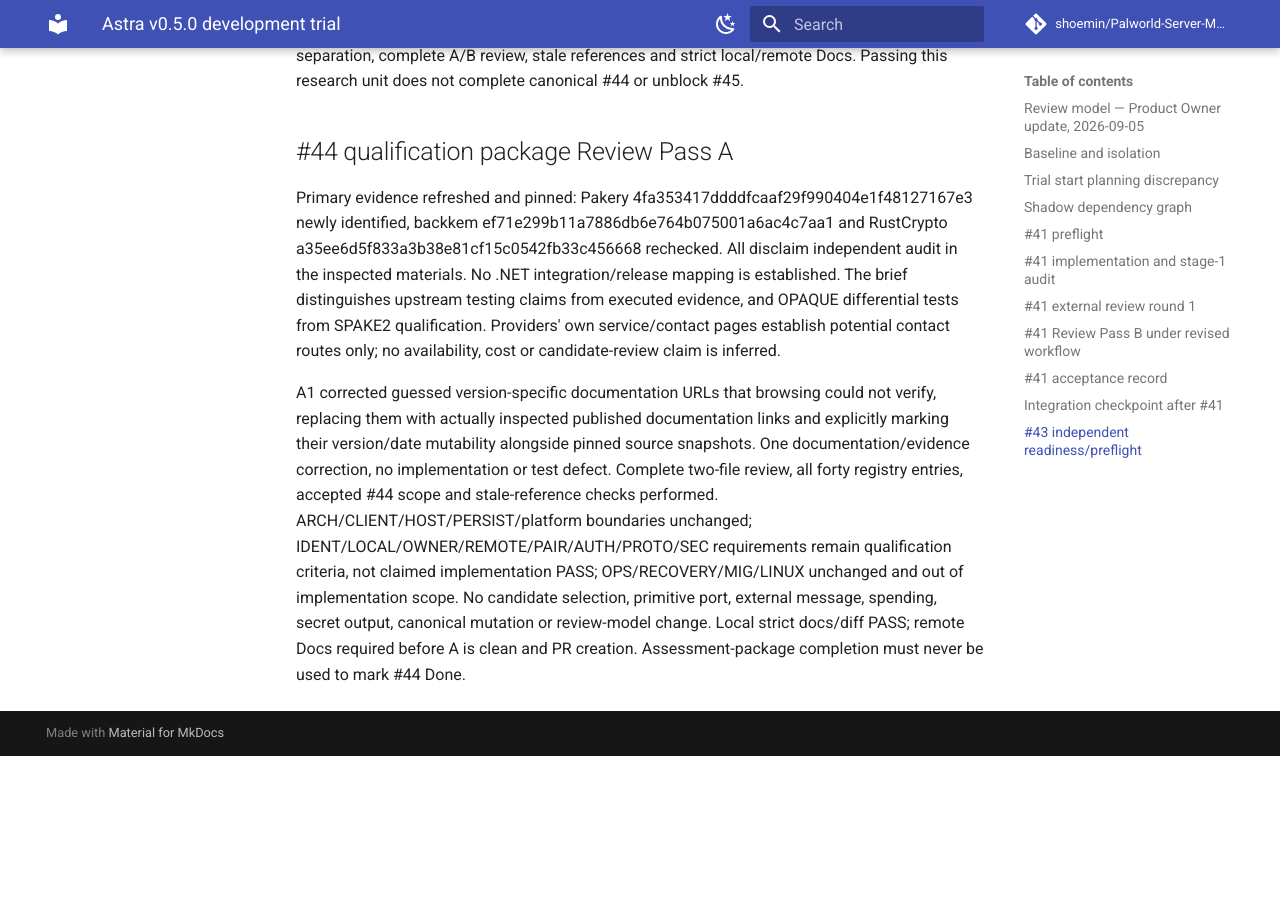
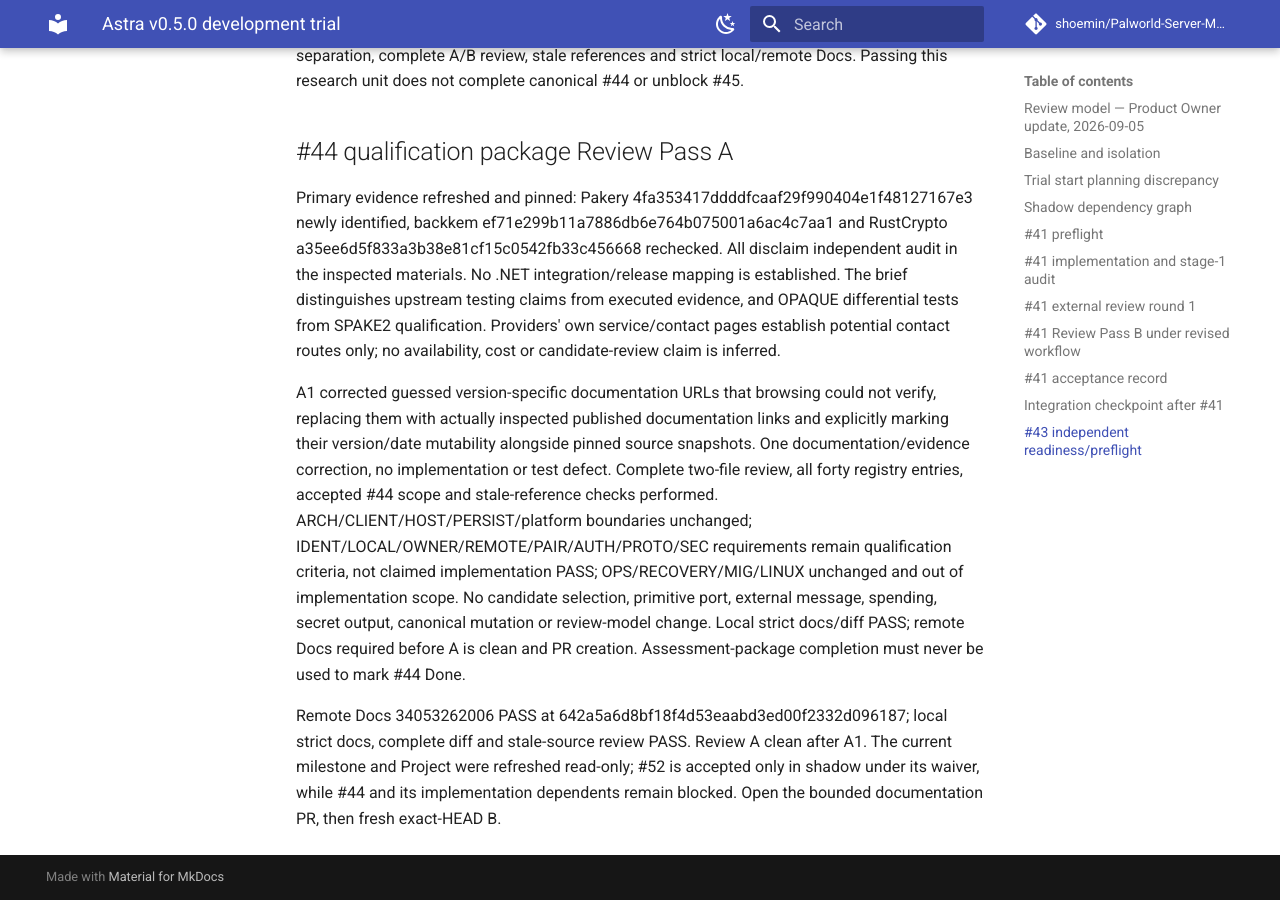
Before and after one commit to shoemin/Palworld-Server-Manager, an MkDocs documentation site: the page built from docs/experiments/astra-v0.5.0-trial.md, in a window 1280 px wide and 900 px high, scrolled down 132723 px. Built offline with MkDocs 1.6.1 and Material for MkDocs 9.7.7, drawn with Linux system fonts in a browser that asks for light colours; comment, search, counter and statistics services are not loaded; before the commit the page ends 133479 px from its top, so only the background shows below that; part of the change alters nothing that is shown.

```diff
--- a/docs/experiments/astra-v0.5.0-trial.md
+++ b/docs/experiments/astra-v0.5.0-trial.md
@@ -1424,3 +1424,5 @@ Files: docs/experiments/astra-44-qualification-brief.md and ledger only. No prod
 Primary evidence refreshed and pinned: Pakery 4fa353417ddddfcaaf29f990404e1f48127167e3 newly identified, backkem ef71e299b11a7886db6e764b075001a6ac4c7aa1 and RustCrypto a35ee6d5f833a3b38e81cf15c0542fb33c456668 rechecked. All disclaim independent audit in the inspected materials. No .NET integration/release mapping is established. The brief distinguishes upstream testing claims from executed evidence, and OPAQUE differential tests from SPAKE2 qualification. Providers' own service/contact pages establish potential contact routes only; no availability, cost or candidate-review claim is inferred.
 
 A1 corrected guessed version-specific documentation URLs that browsing could not verify, replacing them with actually inspected published documentation links and explicitly marking their version/date mutability alongside pinned source snapshots. One documentation/evidence correction, no implementation or test defect. Complete two-file review, all forty registry entries, accepted #44 scope and stale-reference checks performed. ARCH/CLIENT/HOST/PERSIST/platform boundaries unchanged; IDENT/LOCAL/OWNER/REMOTE/PAIR/AUTH/PROTO/SEC requirements remain qualification criteria, not claimed implementation PASS; OPS/RECOVERY/MIG/LINUX unchanged and out of implementation scope. No candidate selection, primitive port, external message, spending, secret output, canonical mutation or review-model change. Local strict docs/diff PASS; remote Docs required before A is clean and PR creation. Assessment-package completion must never be used to mark #44 Done.
+
+Remote Docs 34053262006 PASS at 642a5a6d8bf18f4d53eaabd3ed00f2332d096187; local strict docs, complete diff and stale-source review PASS. Review A clean after A1. The current milestone and Project were refreshed read-only; #52 is accepted only in shadow under its waiver, while #44 and its implementation dependents remain blocked. Open the bounded documentation PR, then fresh exact-HEAD B.
```
